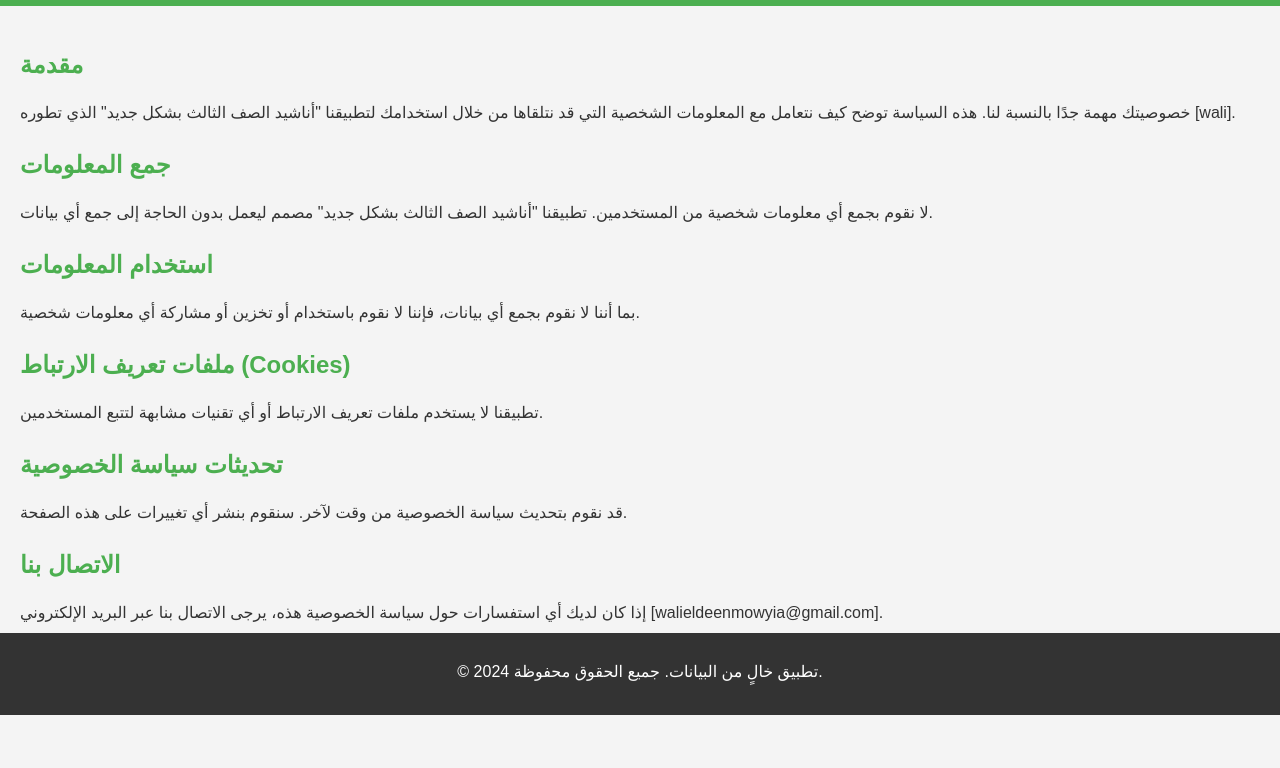
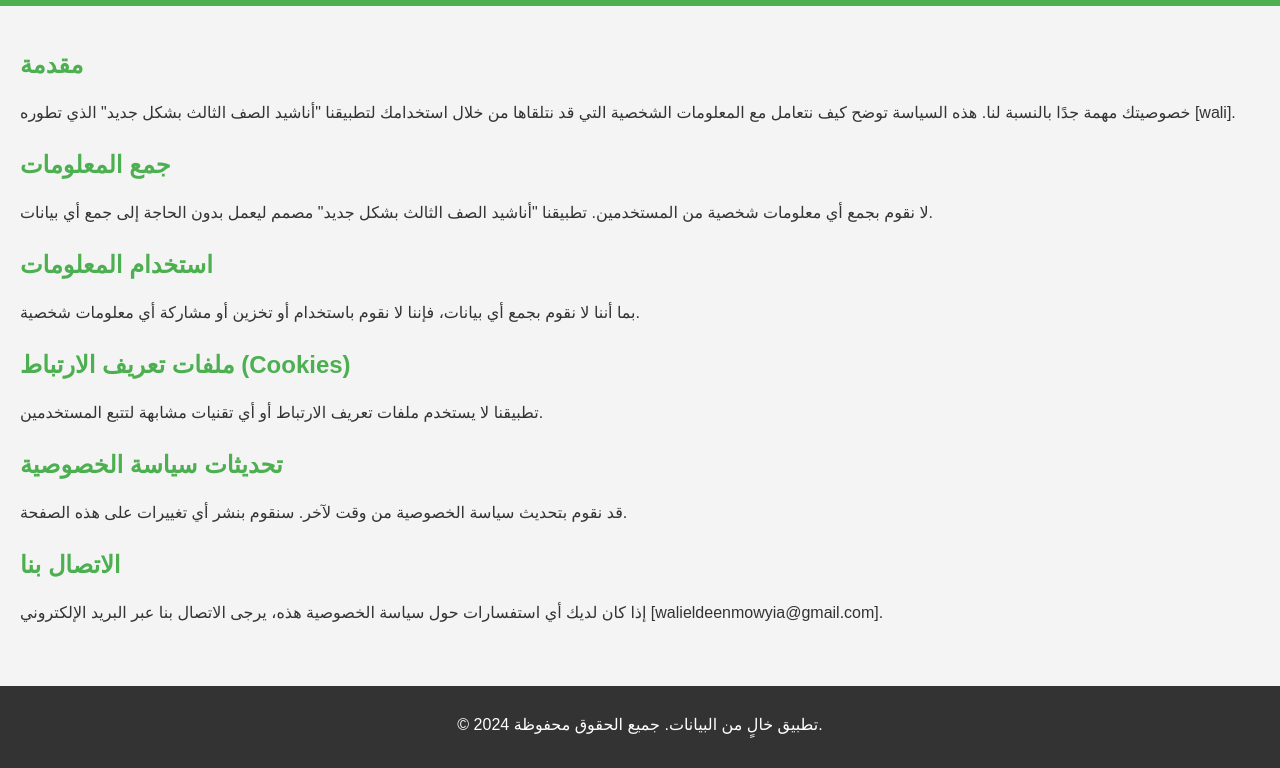
Before and after one commit to hassenboss/privacy-policy-p, a plain HTML site: page index.html in a window 1280 px wide. Shown: the part 85-853 px from the top of the page. Before the commit the page ends 800 px from the top, so only its background shows below. Drawn offline with Linux system fonts and the light colour scheme.

Commit message:
Update styles.css

```diff
--- a/styles.css
+++ b/styles.css
@@ -12,6 +12,7 @@ header {
     color: #fff;
     padding: 20px;
     text-align: center;
+    direction: rtl
 }
 
 h1 {
@@ -45,7 +46,5 @@ footer {
     color: #fff;
     text-align: center;
     padding: 10px 0;
-    position: fixed;
-    width: 100%;
-    bottom: 0;
+    margin-top: 20px;
 }
```
